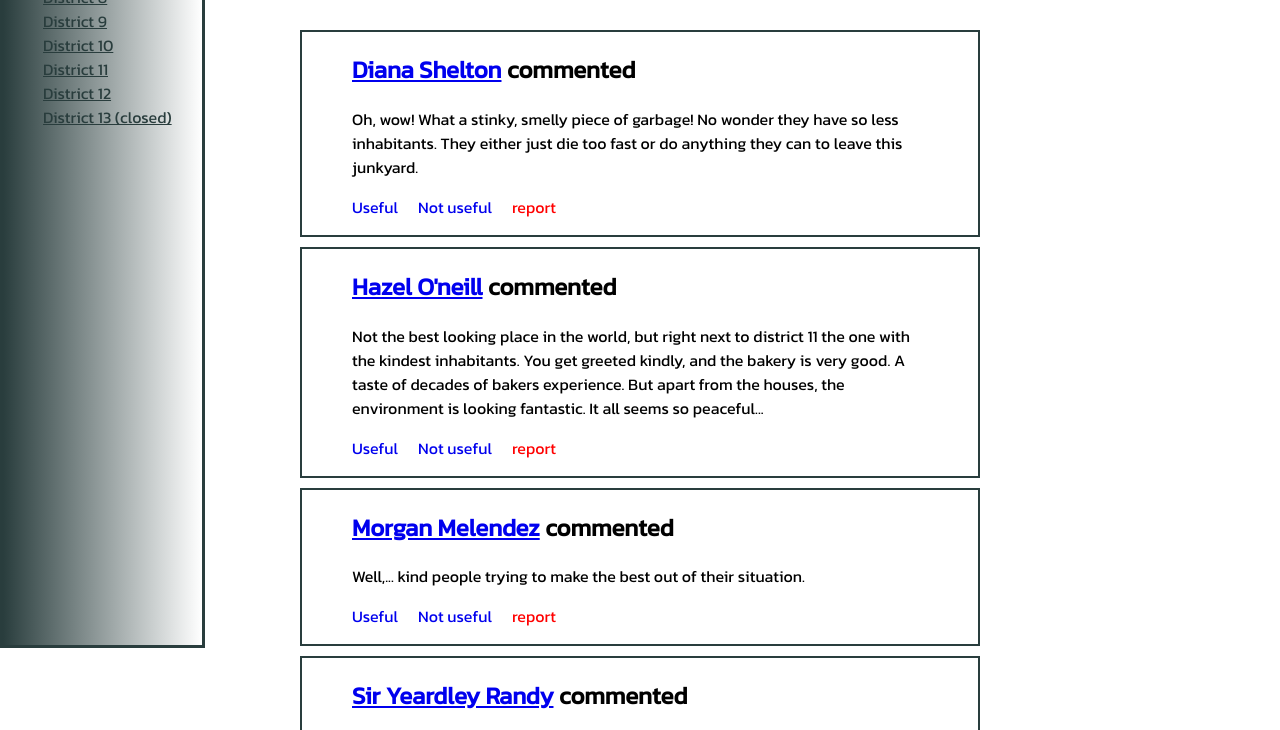
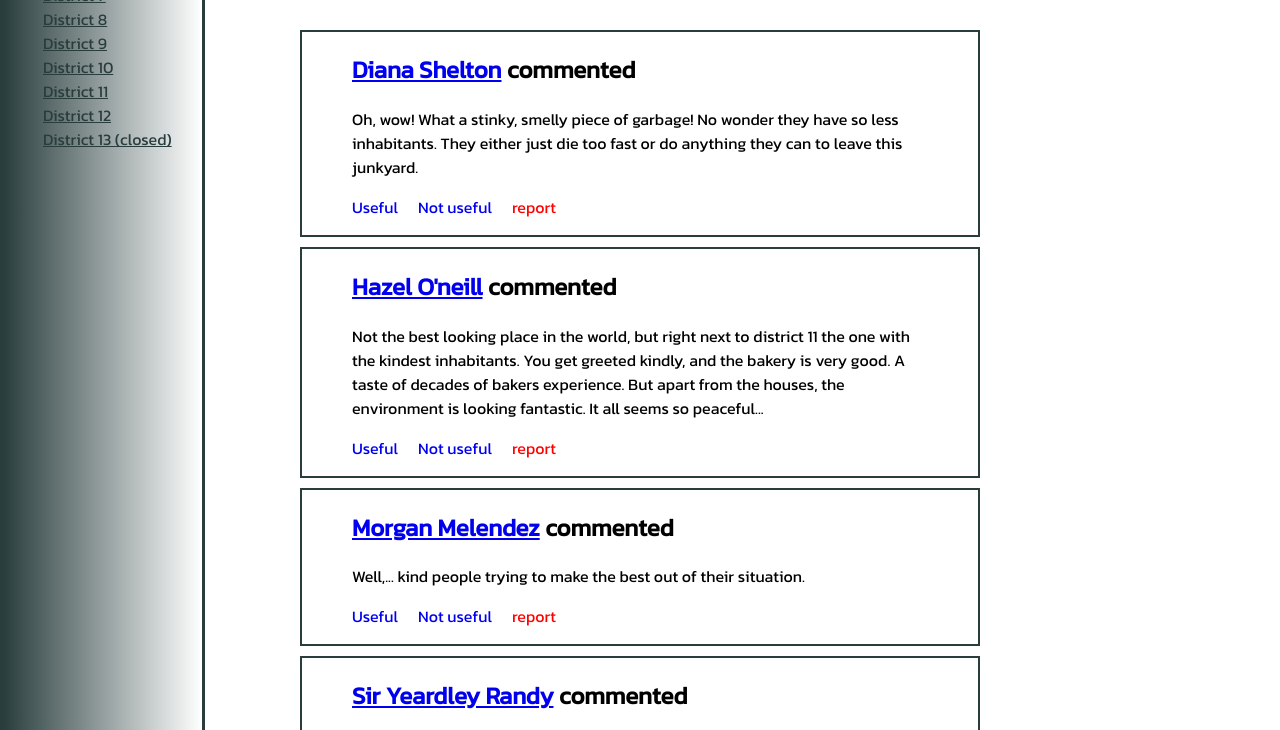
Before and after one commit to PanemSite/PanemSite.github.io, a plain HTML site: page sites/district_12_comments.html in a window 1280 px wide. Shown: the part 299-1029 px from the top of the page. Drawn offline with Linux system fonts and the light colour scheme.

Commit message:
sidebar extended

```diff
--- a/sites/district_12_comments.html
+++ b/sites/district_12_comments.html
@@ -31,7 +31,7 @@
       </nav>
     </header>
 
-    <div class="districts">
+    <div class="districts-long">
       <ul>
         <li><h2>Districts:</h2></li>
         <li><a href="../sites/district_404.html">District 1</a></li>
```
